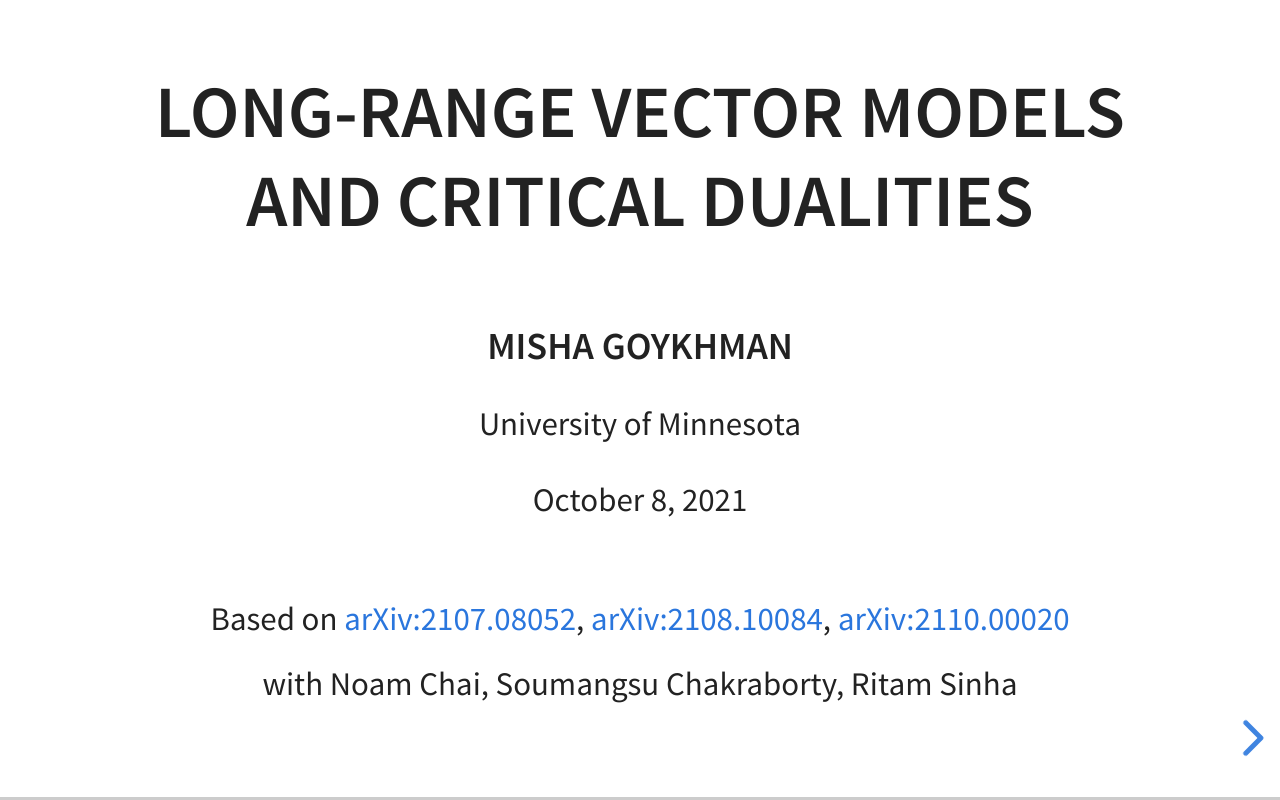
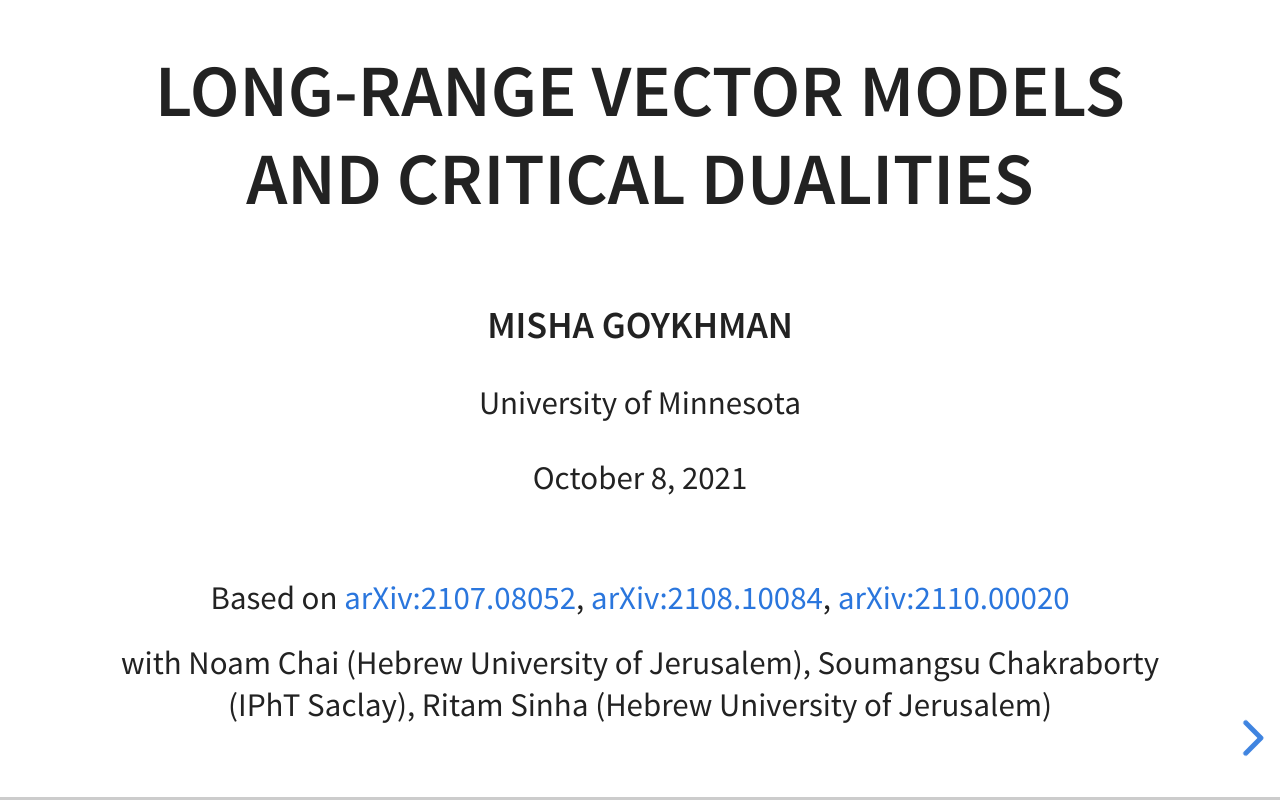
Before and after one commit to MikhailGoykhman/MikhailGoykhman.github.io, a website: page index.html in a window 1280 px wide. Drawn offline with nearby package versions, Linux system fonts and the light colour scheme; some packages are replaced by stand-ins of ours.

Commit message:
Update index.html

```diff
--- a/index.html
+++ b/index.html
@@ -24,7 +24,7 @@
 					<p style="padding-top: 10px; font-size: 30px">University of Minnesota</h5>
 					<p style="padding-top: 10px; font-size: 30px">October 8, 2021</h5>
 					<p style="padding-top: 50px; font-size: 30px"> Based on <a href="https://arxiv.org/abs/2107.08052">arXiv:2107.08052</a>, <a href="https://arxiv.org/abs/2108.10084">arXiv:2108.10084</a>, <a href="https://arxiv.org/abs/2110.00020">arXiv:2110.00020</a></p>
-					<p style="font-size: 30px"> with Noam Chai, Soumangsu Chakraborty, Ritam Sinha</p>
+					<p style="font-size: 30px"> with Noam Chai (Hebrew University of Jerusalem), Soumangsu Chakraborty (IPhT Saclay), Ritam Sinha (Hebrew University of Jerusalem)</p>
 				</section>
 
 				<section>
```
